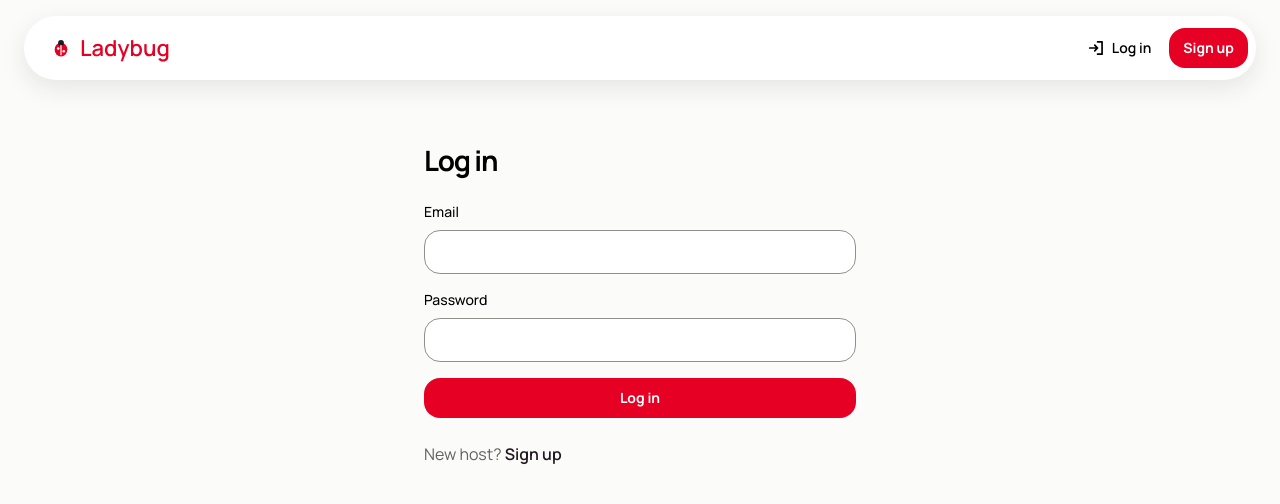
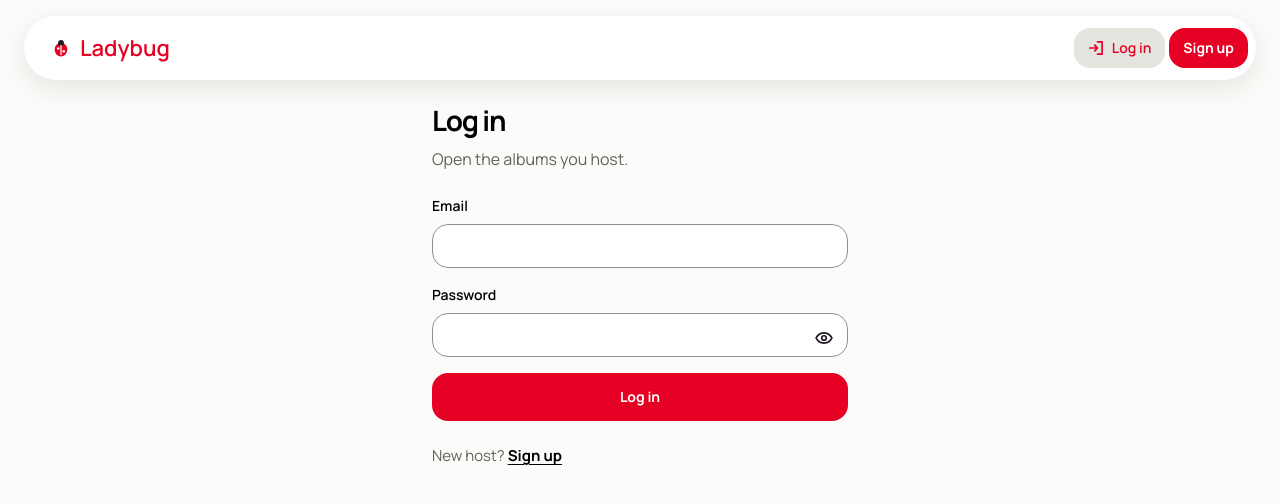
Before and after one commit to Boberrrttt/ladybug, a Next.js app: page /login in a window 1280 px wide. Shown: the top 504 px of the page. Built offline with nearby package versions, Linux system fonts and the light colour scheme; no server answers.

Commit message:
feat(auth): refresh host login and signup screens

```diff
--- a/src/app/globals.css
+++ b/src/app/globals.css
@@ -359,6 +359,141 @@ body {
   color: var(--color-mute);
 }
 
+.auth-screen {
+  display: flex;
+  flex: 1;
+  justify-content: center;
+  width: 100%;
+  padding: 1.5rem 1.5rem 3rem;
+}
+
+.auth-copy {
+  display: flex;
+  width: 100%;
+  max-width: 26rem;
+  flex-direction: column;
+  gap: 1.5rem;
+  margin-inline: auto;
+}
+
+.auth-intro {
+  display: flex;
+  flex-direction: column;
+  gap: 0.65rem;
+}
+
+.auth-lede {
+  max-width: 36ch;
+  color: var(--color-mute);
+  font-size: 1rem;
+  line-height: 1.45;
+}
+
+.auth-form {
+  display: flex;
+  flex-direction: column;
+  gap: 1rem;
+}
+
+.auth-field {
+  display: flex;
+  flex-direction: column;
+  gap: 0.5rem;
+  color: var(--color-ink);
+  font-size: 0.875rem;
+  font-weight: 600;
+}
+
+.auth-password {
+  position: relative;
+}
+
+.auth-password .field {
+  padding-right: 3rem;
+}
+
+.auth-password-toggle {
+  position: absolute;
+  top: 0.4rem;
+  right: 0.35rem;
+  display: grid;
+  place-items: center;
+  width: 2.25rem;
+  height: 2.25rem;
+  border: 0;
+  border-radius: 12px;
+  background: transparent;
+  color: var(--color-ink-soft);
+  cursor: pointer;
+}
+
+.auth-password-toggle:hover {
+  background: var(--color-card);
+}
+
+.auth-password-toggle:focus-visible {
+  outline: none;
+  box-shadow:
+    0 0 0 2px var(--color-ink),
+    0 0 0 6px var(--color-focus);
+}
+
+.auth-password-toggle:active {
+  transform: scale(0.98);
+}
+
+.auth-help {
+  color: var(--color-mute);
+  font-size: 0.8125rem;
+  font-weight: 500;
+  line-height: 1.4;
+}
+
+.auth-error {
+  margin: 0;
+  color: var(--color-error);
+  font-size: 0.875rem;
+  font-weight: 600;
+  line-height: 1.4;
+}
+
+.auth-submit {
+  width: 100%;
+  height: 48px;
+}
+
+.auth-switch {
+  margin: 0;
+  color: var(--color-mute);
+  font-size: 0.9375rem;
+  line-height: 1.4;
+}
+
+.auth-switch a {
+  color: var(--color-ink);
+  font-weight: 700;
+  text-decoration: underline;
+  text-underline-offset: 3px;
+}
+
+.auth-switch a:hover {
+  color: var(--color-primary);
+}
+
+.auth-switch a:focus-visible {
+  outline: none;
+  border-radius: 4px;
+  box-shadow:
+    0 0 0 2px var(--color-ink),
+    0 0 0 6px var(--color-focus);
+}
+
+@media (prefers-reduced-motion: reduce) {
+  .auth-password-toggle:active {
+    transform: none;
+  }
+}
+
 .pin-grid {
   column-count: 1;
   column-gap: 8px;
--- a/src/app/login/page.tsx
+++ b/src/app/login/page.tsx
@@ -1,5 +1,5 @@
-import Link from "next/link";
 import { redirect } from "next/navigation";
+import { AuthScreen } from "@/features/auth/components/AuthScreen";
 import { LoginForm } from "@/features/auth/components/LoginForm";
 import { getHost } from "@/features/auth/services/auth.service";
 
@@ -9,15 +9,14 @@ export default async function LoginPage() {
   }
 
   return (
-    <main className="mx-auto flex w-full max-w-[480px] flex-col gap-6 px-6 py-16">
-      <h1 className="heading-xl text-ink">Log in</h1>
+    <AuthScreen
+      title="Log in"
+      lede="Open the albums you host."
+      switchPrompt="New host?"
+      switchHref="/signup"
+      switchLabel="Sign up"
+    >
       <LoginForm />
-      <p className="text-base text-mute">
-        New host?{" "}
-        <Link href="/signup" className="font-semibold text-ink-soft">
-          Sign up
-        </Link>
-      </p>
-    </main>
+    </AuthScreen>
   );
 }
--- a/src/app/signup/page.tsx
+++ b/src/app/signup/page.tsx
@@ -1,5 +1,5 @@
-import Link from "next/link";
 import { redirect } from "next/navigation";
+import { AuthScreen } from "@/features/auth/components/AuthScreen";
 import { SignupForm } from "@/features/auth/components/SignupForm";
 import { getHost } from "@/features/auth/services/auth.service";
 
@@ -9,15 +9,14 @@ export default async function SignupPage() {
   }
 
   return (
-    <main className="mx-auto flex w-full max-w-[480px] flex-col gap-6 px-6 py-16">
-      <h1 className="heading-xl text-ink">Sign up</h1>
+    <AuthScreen
+      title="Sign up"
+      lede="Make a guest album for your next event."
+      switchPrompt="Already hosting?"
+      switchHref="/login"
+      switchLabel="Log in"
+    >
       <SignupForm />
-      <p className="text-base text-mute">
-        Already hosting?{" "}
-        <Link href="/login" className="font-semibold text-ink-soft">
-          Log in
-        </Link>
-      </p>
-    </main>
+    </AuthScreen>
   );
 }
--- a/src/features/auth/components/AppHeader.tsx
+++ b/src/features/auth/components/AppHeader.tsx
@@ -1,9 +1,9 @@
-import { SignIn } from "@phosphor-icons/react/ssr";
 import Link from "next/link";
 import { LadybugMark } from "@/shared/components/LadybugMark";
 import type { User } from "@/shared/types";
 import { AccountMenu } from "./AccountMenu";
 import { EventsNavLink } from "./EventsNavLink";
+import { GuestAuthLinks } from "./GuestAuthLinks";
 
 export function AppHeader({ host }: { host: User | null }) {
   return (
@@ -28,15 +28,7 @@ export function AppHeader({ host }: { host: User | null }) {
           {host ? (
             <AccountMenu email={host.email} />
           ) : (
-            <>
-              <Link href="/login" className="float-nav-link">
-                <SignIn size={18} weight="bold" aria-hidden="true" />
-                Log in
-              </Link>
-              <Link href="/signup" className="float-nav-cta">
-                Sign up
-              </Link>
-            </>
+            <GuestAuthLinks />
           )}
         </div>
       </nav>
--- /dev/null
+++ b/src/features/auth/components/AuthScreen.tsx
@@ -0,0 +1,36 @@
+import Link from "next/link";
+import type { ReactNode } from "react";
+
+type AuthScreenProps = {
+  title: string;
+  lede: string;
+  switchPrompt: string;
+  switchHref: string;
+  switchLabel: string;
+  children: ReactNode;
+};
+
+export function AuthScreen({
+  title,
+  lede,
+  switchPrompt,
+  switchHref,
+  switchLabel,
+  children,
+}: AuthScreenProps) {
+  return (
+    <main className="auth-screen">
+      <div className="auth-copy">
+        <div className="auth-intro">
+          <h1 className="heading-xl text-ink">{title}</h1>
+          <p className="auth-lede">{lede}</p>
+        </div>
+        {children}
+        <p className="auth-switch">
+          {switchPrompt}{" "}
+          <Link href={switchHref}>{switchLabel}</Link>
+        </p>
+      </div>
+    </main>
+  );
+}
--- /dev/null
+++ b/src/features/auth/components/GuestAuthLinks.tsx
@@ -0,0 +1,27 @@
+"use client";
+
+import { SignIn } from "@phosphor-icons/react";
+import Link from "next/link";
+import { usePathname } from "next/navigation";
+
+export function GuestAuthLinks() {
+  const pathname = usePathname();
+  const onLogin = pathname === "/login";
+  const onSignup = pathname === "/signup";
+
+  return (
+    <>
+      <Link
+        href="/login"
+        className={onLogin ? "float-nav-link float-nav-link-current" : "float-nav-link"}
+        aria-current={onLogin ? "page" : undefined}
+      >
+        <SignIn size={18} weight="bold" aria-hidden="true" />
+        Log in
+      </Link>
+      <Link href="/signup" className="float-nav-cta" aria-current={onSignup ? "page" : undefined}>
+        Sign up
+      </Link>
+    </>
+  );
+}
--- a/src/features/auth/components/LoginForm.tsx
+++ b/src/features/auth/components/LoginForm.tsx
@@ -2,30 +2,34 @@
 
 import { useActionState } from "react";
 import { logInAction } from "../services/auth.actions";
+import { PasswordField } from "./PasswordField";
 
 export function LoginForm() {
   const [state, formAction, pending] = useActionState(logInAction, null);
+  const errorId = state?.error ? "login-error" : undefined;
 
   return (
-    <form action={formAction} className="flex flex-col gap-4">
-      <label className="flex flex-col gap-2 text-sm font-medium text-ink">
+    <form action={formAction} className="auth-form">
+      <label className="auth-field">
         Email
-        <input name="email" type="email" required autoComplete="email" className="field" />
-      </label>
-      <label className="flex flex-col gap-2 text-sm font-medium text-ink">
-        Password
         <input
-          name="password"
-          type="password"
+          name="email"
+          type="email"
           required
-          maxLength={128}
-          autoComplete="current-password"
+          autoComplete="email"
+          aria-invalid={Boolean(state?.error) || undefined}
+          aria-describedby={errorId}
           className="field"
         />
       </label>
-      {state?.error ? <p className="text-sm text-error">{state.error}</p> : null}
-      <button type="submit" disabled={pending} className="btn-primary">
-        {pending ? "Signing in…" : "Log in"}
+      <PasswordField autoComplete="current-password" describedBy={errorId} invalid={Boolean(state?.error)} />
+      {state?.error ? (
+        <p id={errorId} className="auth-error" role="alert">
+          {state.error}
+        </p>
+      ) : null}
+      <button type="submit" disabled={pending} className="btn-primary auth-submit">
+        {pending ? "Signing in..." : "Log in"}
       </button>
     </form>
   );
--- /dev/null
+++ b/src/features/auth/components/PasswordField.tsx
@@ -0,0 +1,58 @@
+"use client";
+
+import { Eye, EyeSlash } from "@phosphor-icons/react";
+import { useState } from "react";
+
+type PasswordFieldProps = {
+  autoComplete: "current-password" | "new-password";
+  minLength?: number;
+  helper?: string;
+  describedBy?: string;
+  invalid?: boolean;
+};
+
+export function PasswordField({
+  autoComplete,
+  minLength,
+  helper,
+  describedBy,
+  invalid = false,
+}: PasswordFieldProps) {
+  const [visible, setVisible] = useState(false);
+  const helperId = helper ? "password-help" : undefined;
+  const describedIds = [helperId, describedBy].filter(Boolean).join(" ") || undefined;
+
+  return (
+    <div className="auth-field">
+      <label htmlFor="password">Password</label>
+      <span className="auth-password">
+        <input
+          id="password"
+          name="password"
+          type={visible ? "text" : "password"}
+          required
+          minLength={minLength}
+          maxLength={128}
+          autoComplete={autoComplete}
+          aria-invalid={invalid || undefined}
+          aria-describedby={describedIds}
+          className="field"
+        />
+        <button
+          type="button"
+          className="auth-password-toggle"
+          aria-pressed={visible}
+          aria-label={visible ? "Hide password" : "Show password"}
+          onClick={() => setVisible((current) => !current)}
+        >
+          {visible ? <EyeSlash size={18} weight="bold" /> : <Eye size={18} weight="bold" />}
+        </button>
+      </span>
+      {helper ? (
+        <span id={helperId} className="auth-help">
+          {helper}
+        </span>
+      ) : null}
+    </div>
+  );
+}
--- a/src/features/auth/components/SignupForm.tsx
+++ b/src/features/auth/components/SignupForm.tsx
@@ -2,31 +2,40 @@
 
 import { useActionState } from "react";
 import { signUpAction } from "../services/auth.actions";
+import { PasswordField } from "./PasswordField";
 
 export function SignupForm() {
   const [state, formAction, pending] = useActionState(signUpAction, null);
+  const errorId = state?.error ? "signup-error" : undefined;
 
   return (
-    <form action={formAction} className="flex flex-col gap-4">
-      <label className="flex flex-col gap-2 text-sm font-medium text-ink">
+    <form action={formAction} className="auth-form">
+      <label className="auth-field">
         Email
-        <input name="email" type="email" required autoComplete="email" className="field" />
-      </label>
-      <label className="flex flex-col gap-2 text-sm font-medium text-ink">
-        Password
         <input
-          name="password"
-          type="password"
+          name="email"
+          type="email"
           required
-          minLength={12}
-          maxLength={128}
-          autoComplete="new-password"
+          autoComplete="email"
+          aria-invalid={Boolean(state?.error) || undefined}
+          aria-describedby={errorId}
           className="field"
         />
       </label>
-      {state?.error ? <p className="text-sm text-error">{state.error}</p> : null}
-      <button type="submit" disabled={pending} className="btn-primary">
-        {pending ? "Creating…" : "Sign up"}
+      <PasswordField
+        autoComplete="new-password"
+        minLength={12}
+        helper="Use 12 to 128 characters."
+        describedBy={errorId}
+        invalid={Boolean(state?.error)}
+      />
+      {state?.error ? (
+        <p id={errorId} className="auth-error" role="alert">
+          {state.error}
+        </p>
+      ) : null}
+      <button type="submit" disabled={pending} className="btn-primary auth-submit">
+        {pending ? "Creating..." : "Sign up"}
       </button>
     </form>
   );
--- a/src/features/auth/services/auth.service.ts
+++ b/src/features/auth/services/auth.service.ts
@@ -38,7 +38,7 @@ function serializeUser(doc: WithId<UserDoc>): User {
 export async function signUp(email: string, password: string) {
   const normalized = normalizeEmail(email);
   if (!isValidEmail(normalized) || !isValidPassword(password)) {
-    throw new Error("Use a valid email and a password of 12–128 characters");
+    throw new Error("Use a valid email and a password of 12 to 128 characters");
   }
   const passwordHash = await hashPassword(password);
   await ensureIndexes();
```
